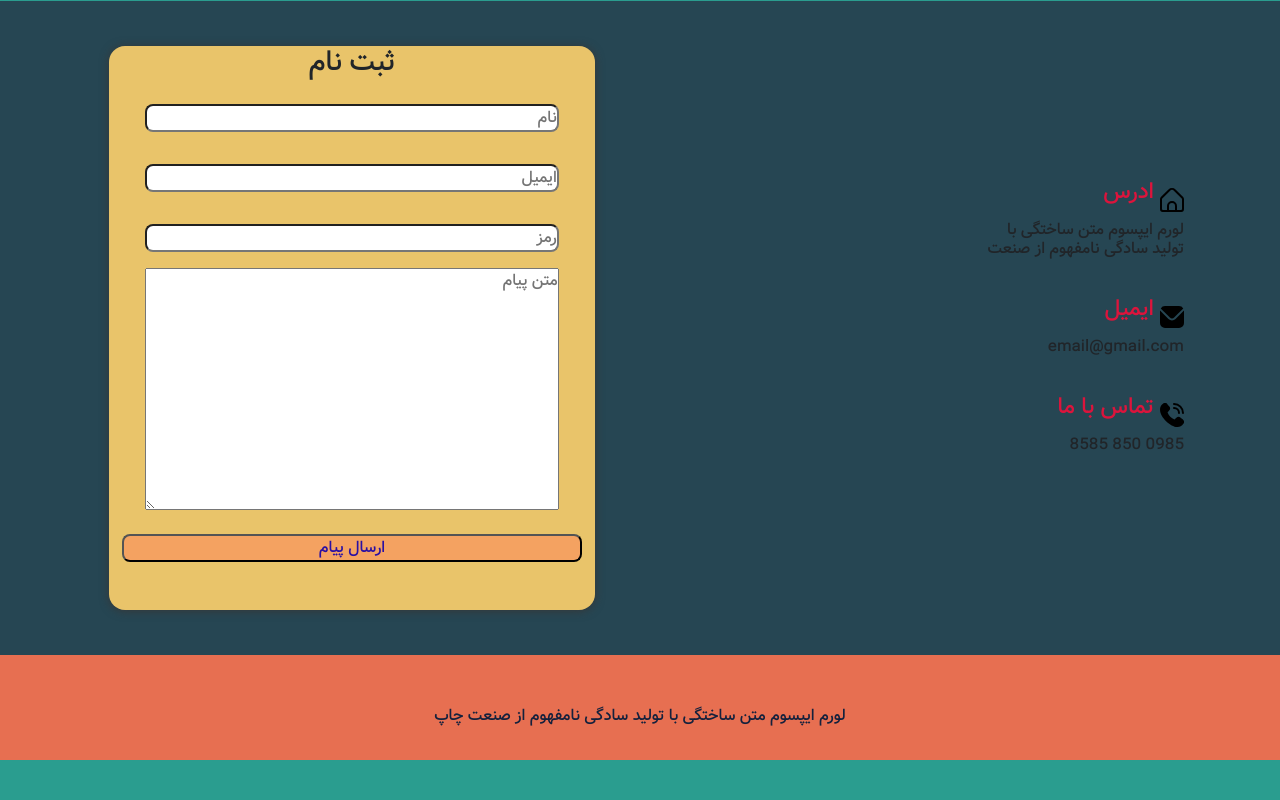
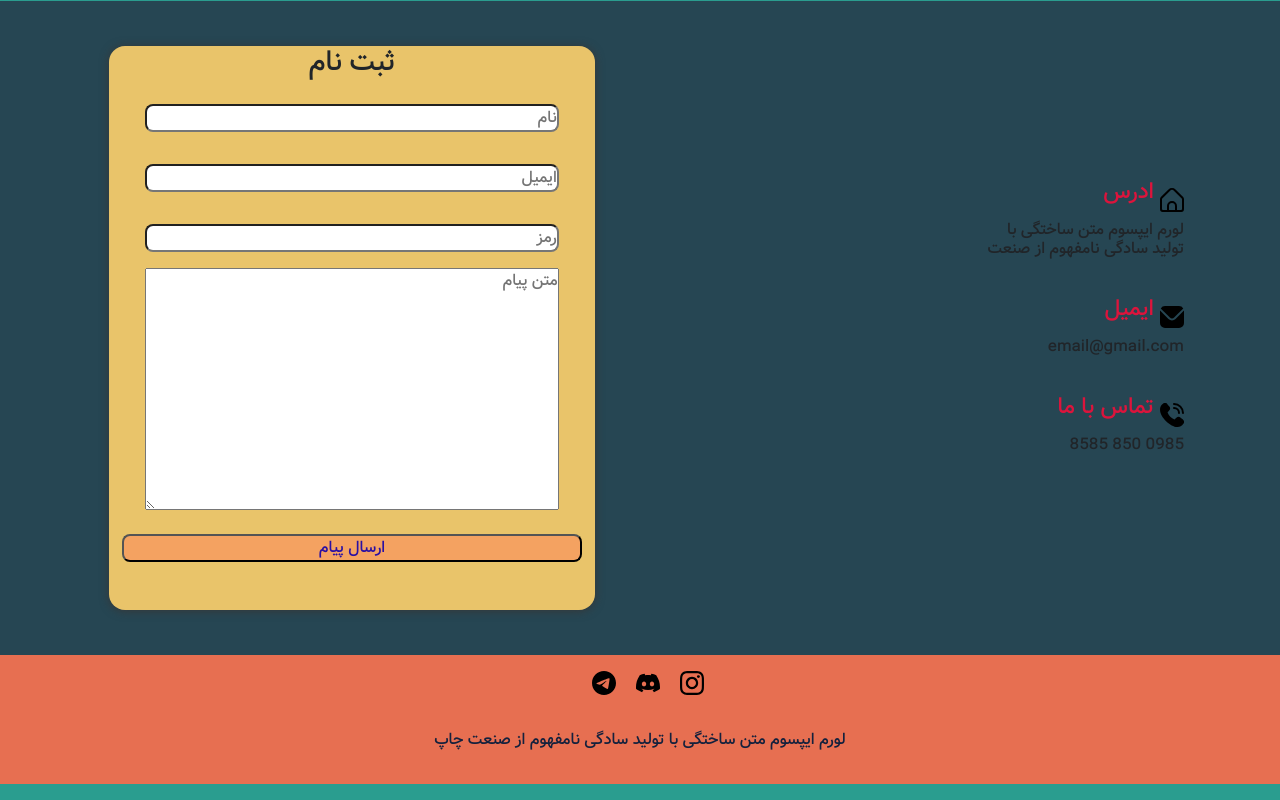
Before and after one commit to REZAEIL/test-two, a plain HTML site: page index.html in a window 1280 px wide. Shown: the part 2482-3282 px from the top of the page. Before the commit the page ends 3258 px from the top, so only its background shows below. Drawn offline with nearby package versions, Linux system fonts and the light colour scheme; the site is published under a folder, as on GitHub Pages, so addresses that start at the root find nothing; files whose address does not match are found by name.

Commit message:
Update index.html

```diff
--- a/index.html
+++ b/index.html
@@ -288,11 +288,11 @@
   <footer class="footer">
     <div class="footer-icon">
 
-      <a href="#"> <img class="icon3" src="/instagram.svg" alt=""> </a>
+      <a href="#"> <img class="icon3" src="instagram.svg" alt=""> </a>
 
-      <a href=""> <img class="icon3" src="/discord.svg" alt=""> </a>
+      <a href=""> <img class="icon3" src="discord.svg" alt=""> </a>
 
-      <a href=""> <img class="icon3" src="/telegram.svg" alt=""> </a>
+      <a href=""> <img class="icon3" src="telegram.svg" alt=""> </a>
 
     </div>
 
```
